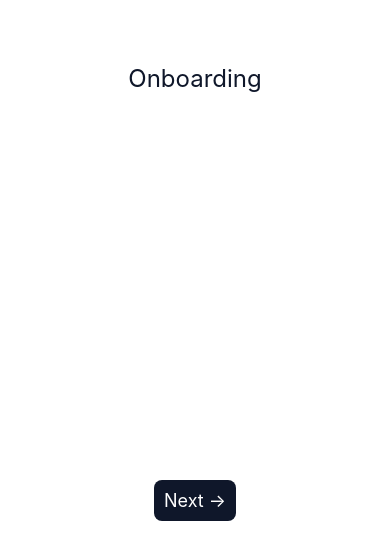
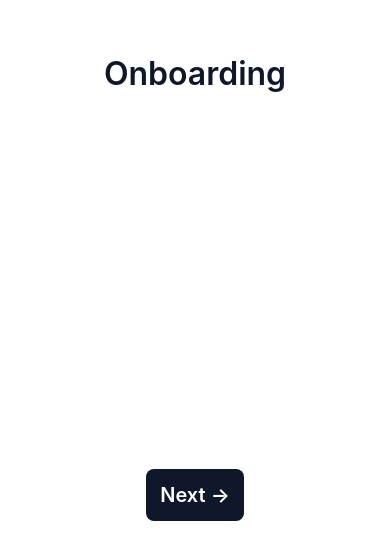
Before and after one commit to zzzzzz123zzz/Appathon2025Fall, a React Native app in the folder Appathon/: screen / in a window 390 px wide. Shown: the part 303-844 px from the top of the page. Built offline with nearby package versions, Linux system fonts and the light colour scheme.

Commit message:
animated prompts, swiping down to exit input form

```diff
--- a/Appathon/App.js
+++ b/Appathon/App.js
@@ -47,7 +47,7 @@ export default function App() {
               >
                 <Ionicons
                   name="time-outline"
-                  size={24}
+                  size={28}
                   color={activeTab === "dashboard" ? "#0f172a" : "#94a3b8"}
                 />
                 <Text
@@ -66,7 +66,7 @@ export default function App() {
               >
                 <Ionicons
                   name="create-outline"
-                  size={24}
+                  size={28}
                   color={activeTab === "journal" ? "#0f172a" : "#94a3b8"}
                 />
                 <Text
@@ -113,15 +113,15 @@ const styles = StyleSheet.create({
   container: { flex: 1 },
   content: { flex: 1 },
   placeholder: { flex: 1, justifyContent: "center", alignItems: "center" },
-  placeholderText: { fontSize: 24, color: "#0f172a" },
+  placeholderText: { fontSize: 32, color: "#0f172a", fontWeight: "600" },
   nextBtn: {
     backgroundColor: "#0f172a",
-    padding: 10,
+    padding: 14,
     borderRadius: 8,
     margin: 20,
     alignSelf: "center",
   },
-  nextText: { color: "white", fontSize: 18 },
+  nextText: { color: "white", fontSize: 20, fontWeight: "600" },
   tabBarContainer: {
     backgroundColor: "#ffffff",
     borderTopWidth: 1,
@@ -134,7 +134,7 @@ const styles = StyleSheet.create({
     paddingTop: 12,
     paddingHorizontal: 16,
   },
-  tab: { flex: 1, alignItems: "center" },
-  tabText: { fontSize: 12, color: "#94a3b8", marginTop: 4 },
-  activeTabText: { fontSize: 12, color: "#0f172a", marginTop: 4, fontWeight: "600" },
+  tab: { flex: 1, alignItems: "center", paddingVertical: 4 },
+  tabText: { fontSize: 14, color: "#94a3b8", marginTop: 6 },
+  activeTabText: { fontSize: 14, color: "#0f172a", marginTop: 6, fontWeight: "600" },
 });
--- a/Appathon/screens/HistoryScreen.js
+++ b/Appathon/screens/HistoryScreen.js
@@ -23,8 +23,8 @@ const styles = StyleSheet.create({
     marginBottom: 16,
   },
   description: {
-    fontSize: 16,
+    fontSize: 18,
     color: "#64748b",
-    lineHeight: 24,
+    lineHeight: 28,
   },
 });
--- a/Appathon/screens/NoteScreen.js
+++ b/Appathon/screens/NoteScreen.js
@@ -1,9 +1,22 @@
-import { StyleSheet, TextInput, View, TouchableOpacity, Keyboard } from "react-native";
+import { StyleSheet, TextInput, View, TouchableOpacity, Keyboard, KeyboardAvoidingView, Platform, ScrollView } from "react-native";
 import { useState, useEffect } from "react";
 import { Ionicons } from "@expo/vector-icons";
 
+const prompts = [
+  "How was your day?",
+  "What's on your mind?",
+  "How are you feeling?",
+  "What made you smile today?",
+  "What's weighing on you?",
+  "What are you grateful for?",
+];
+
 export default function NoteScreen() {
   const [keyboardVisible, setKeyboardVisible] = useState(false);
+  const [placeholder, setPlaceholder] = useState("");
+  const [promptIndex, setPromptIndex] = useState(0);
+  const [charIndex, setCharIndex] = useState(0);
+  const [isDeleting, setIsDeleting] = useState(false);
 
   useEffect(() => {
     const keyboardDidShowListener = Keyboard.addListener(
@@ -21,23 +34,61 @@ export default function NoteScreen() {
     };
   }, []);
 
+  useEffect(() => {
+    const currentPrompt = prompts[promptIndex];
+
+    const typingSpeed = isDeleting ? 30 : 80;
+    const pauseTime = isDeleting ? 500 : 2000;
+
+    const timeout = setTimeout(() => {
+      if (!isDeleting && charIndex < currentPrompt.length) {
+        // Typing
+        setPlaceholder(currentPrompt.substring(0, charIndex + 1));
+        setCharIndex(charIndex + 1);
+      } else if (!isDeleting && charIndex === currentPrompt.length) {
+        // Pause before deleting
+        setTimeout(() => setIsDeleting(true), pauseTime);
+      } else if (isDeleting && charIndex > 0) {
+        // Deleting
+        setPlaceholder(currentPrompt.substring(0, charIndex - 1));
+        setCharIndex(charIndex - 1);
+      } else if (isDeleting && charIndex === 0) {
+        // Move to next prompt
+        setIsDeleting(false);
+        setPromptIndex((promptIndex + 1) % prompts.length);
+      }
+    }, typingSpeed);
+
+    return () => clearTimeout(timeout);
+  }, [charIndex, isDeleting, promptIndex]);
+
   return (
-    <View style={styles.container}>
-      <TextInput
-        style={styles.input}
-        placeholder="Start writing..."
-        multiline={true}
-        textAlignVertical="top"
-      />
+    <KeyboardAvoidingView
+      style={styles.container}
+      behavior={Platform.OS === "ios" ? "padding" : "height"}
+    >
+      <ScrollView
+        style={styles.scrollView}
+        contentContainerStyle={styles.scrollContent}
+        keyboardDismissMode="on-drag"
+        keyboardShouldPersistTaps="handled"
+      >
+        <TextInput
+          style={styles.input}
+          placeholder={placeholder}
+          multiline={true}
+          textAlignVertical="top"
+        />
+      </ScrollView>
       {keyboardVisible && (
         <TouchableOpacity
           style={styles.dismissButton}
           onPress={() => Keyboard.dismiss()}
         >
-          <Ionicons name="chevron-down" size={20} color="#64748b" />
+          <Ionicons name="chevron-down-circle" size={44} color="#0f172a" />
         </TouchableOpacity>
       )}
-    </View>
+    </KeyboardAvoidingView>
   );
 }
 
@@ -45,22 +96,37 @@ const styles = StyleSheet.create({
   container: {
     flex: 1,
     backgroundColor: "#ffffff",
+  },
+  scrollView: {
+    flex: 1,
+  },
+  scrollContent: {
+    flexGrow: 1,
     paddingTop: 60,
   },
   input: {
-    flex: 1,
+    minHeight: 500,
     padding: 24,
-    fontSize: 16,
+    fontSize: 18,
+    lineHeight: 28,
   },
   dismissButton: {
     position: "absolute",
-    right: 20,
-    bottom: 20,
-    width: 36,
-    height: 36,
-    backgroundColor: "#f1f5f9",
-    borderRadius: 18,
+    right: 24,
+    bottom: 32,
+    width: 56,
+    height: 56,
+    backgroundColor: "#f8fafc",
+    borderRadius: 28,
     justifyContent: "center",
     alignItems: "center",
+    shadowColor: "#000",
+    shadowOffset: {
+      width: 0,
+      height: 2,
+    },
+    shadowOpacity: 0.1,
+    shadowRadius: 8,
+    elevation: 4,
   },
 });
--- a/Appathon/screens/SignupScreen.js
+++ b/Appathon/screens/SignupScreen.js
@@ -17,7 +17,7 @@ const styles = StyleSheet.create({
     backgroundColor: '#fff',
   },
   text: {
-    fontSize: 24,
+    fontSize: 32,
     fontWeight: 'bold',
   },
 });
--- a/Appathon/screens/WeekInReviewScreen.js
+++ b/Appathon/screens/WeekInReviewScreen.js
@@ -23,8 +23,8 @@ const styles = StyleSheet.create({
     marginBottom: 16,
   },
   description: {
-    fontSize: 16,
+    fontSize: 18,
     color: "#64748b",
-    lineHeight: 24,
+    lineHeight: 28,
   },
 });
```
